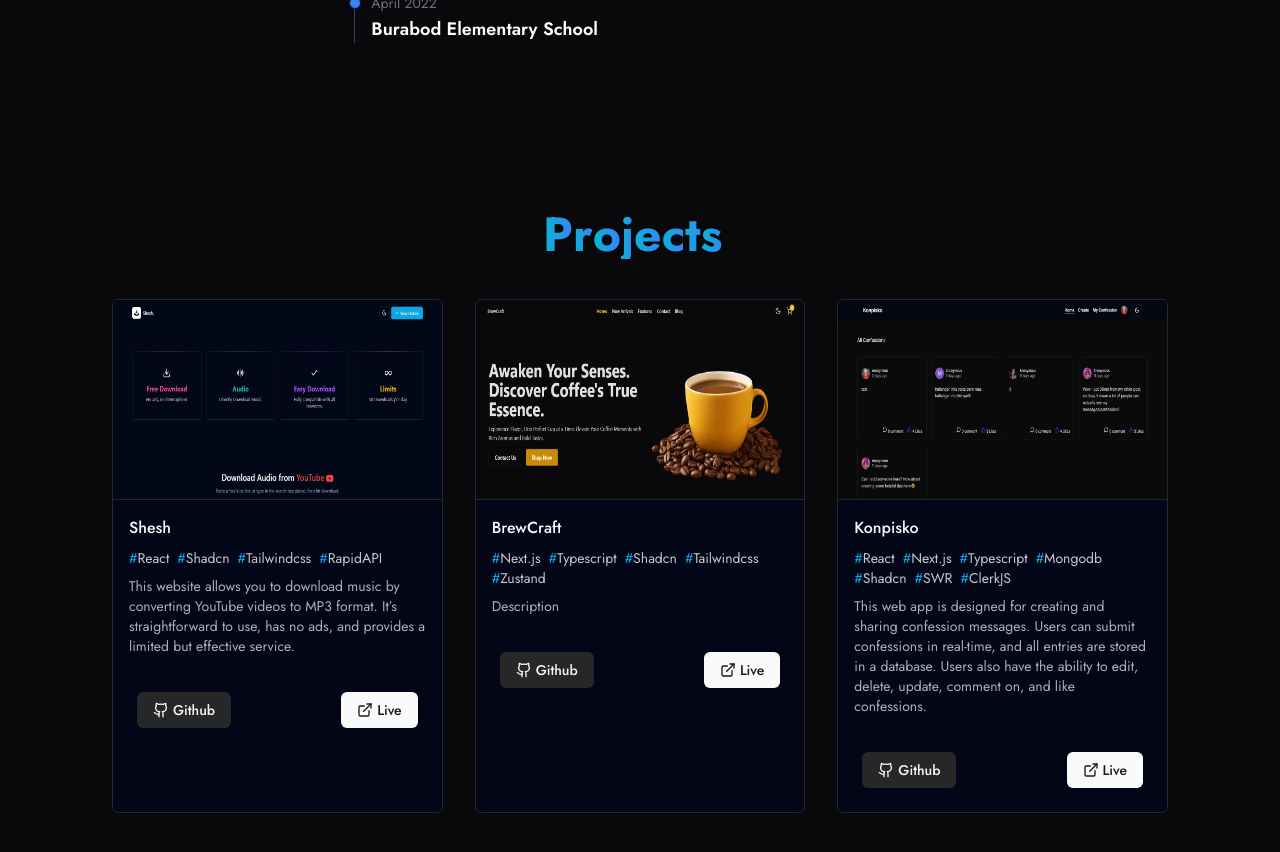
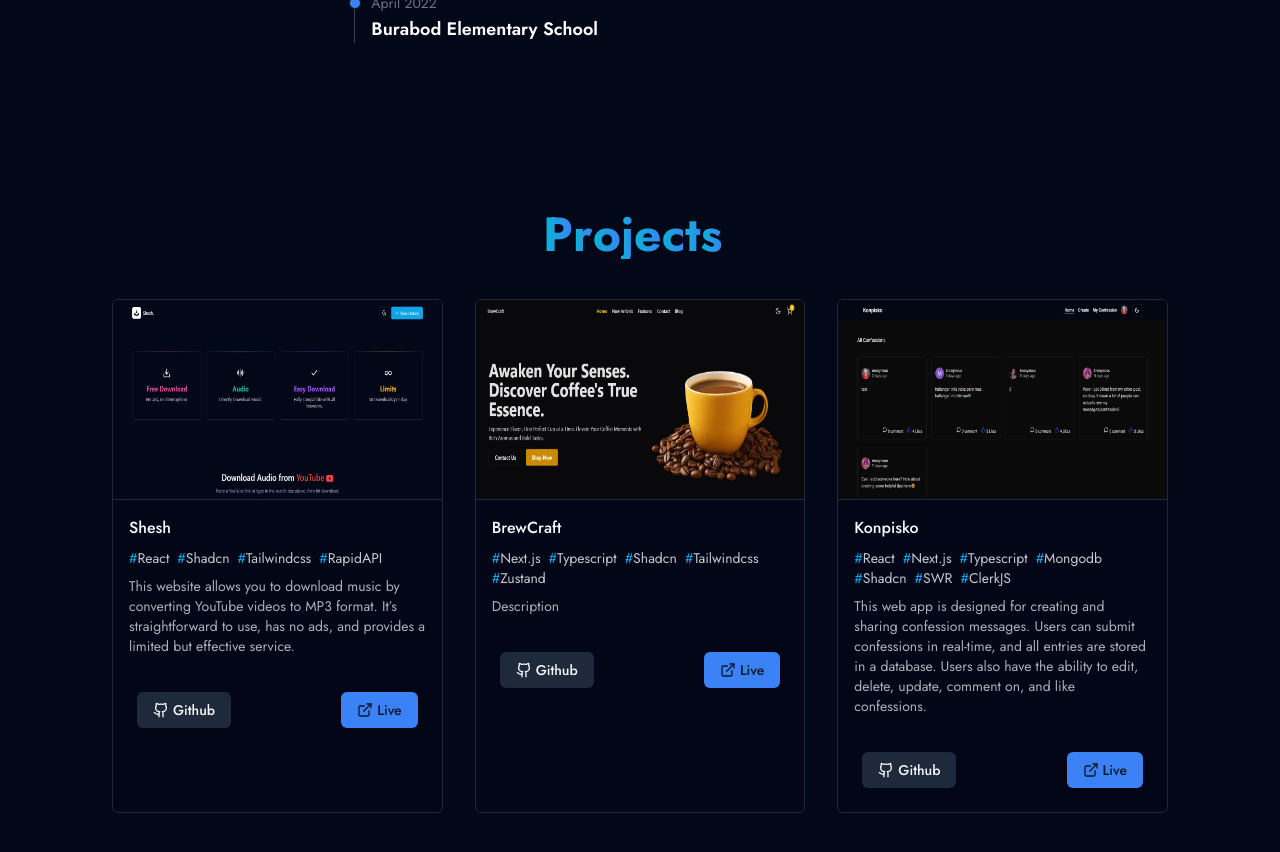
Before and after one commit to Panfilomacantan2/ppm-next-portfolio, a Next.js app: page / in a window 1280 px wide. Shown: the part 2073-2925 px from the top of the page. Built offline with nearby package versions, Linux system fonts and the light colour scheme.

Commit message:
"Update global CSS variables and SideBar component styles"

```diff
--- a/app/globals.css
+++ b/app/globals.css
@@ -2,27 +2,28 @@
 @tailwind components;
 @tailwind utilities;
 
+
 @layer base {
   :root {
     --background: 0 0% 100%;
-    --foreground: 240 10% 3.9%;
+    --foreground: 222.2 84% 4.9%;
     --card: 0 0% 100%;
-    --card-foreground: 240 10% 3.9%;
+    --card-foreground: 222.2 84% 4.9%;
     --popover: 0 0% 100%;
-    --popover-foreground: 240 10% 3.9%;
-    --primary: 240 5.9% 10%;
-    --primary-foreground: 0 0% 98%;
-    --secondary: 240 4.8% 95.9%;
-    --secondary-foreground: 240 5.9% 10%;
-    --muted: 240 4.8% 95.9%;
-    --muted-foreground: 240 3.8% 46.1%;
-    --accent: 240 4.8% 95.9%;
-    --accent-foreground: 240 5.9% 10%;
+    --popover-foreground: 222.2 84% 4.9%;
+    --primary: 221.2 83.2% 53.3%;
+    --primary-foreground: 210 40% 98%;
+    --secondary: 210 40% 96.1%;
+    --secondary-foreground: 222.2 47.4% 11.2%;
+    --muted: 210 40% 96.1%;
+    --muted-foreground: 215.4 16.3% 46.9%;
+    --accent: 210 40% 96.1%;
+    --accent-foreground: 222.2 47.4% 11.2%;
     --destructive: 0 84.2% 60.2%;
-    --destructive-foreground: 0 0% 98%;
-    --border: 240 5.9% 90%;
-    --input: 240 5.9% 90%;
-    --ring: 240 10% 3.9%;
+    --destructive-foreground: 210 40% 98%;
+    --border: 214.3 31.8% 91.4%;
+    --input: 214.3 31.8% 91.4%;
+    --ring: 221.2 83.2% 53.3%;
     --radius: 0.5rem;
     --chart-1: 12 76% 61%;
     --chart-2: 173 58% 39%;
@@ -32,25 +33,25 @@
   }
 
   .dark {
-    --background: 240 10% 3.9%;
-    --foreground: 0 0% 98%;
-    --card: 240 10% 3.9%;
-    --card-foreground: 0 0% 98%;
-    --popover: 240 10% 3.9%;
-    --popover-foreground: 0 0% 98%;
-    --primary: 0 0% 98%;
-    --primary-foreground: 240 5.9% 10%;
-    --secondary: 240 3.7% 15.9%;
-    --secondary-foreground: 0 0% 98%;
-    --muted: 240 3.7% 15.9%;
-    --muted-foreground: 240 5% 64.9%;
-    --accent: 240 3.7% 15.9%;
-    --accent-foreground: 0 0% 98%;
+    --background: 222.2 84% 4.9%;
+    --foreground: 210 40% 98%;
+    --card: 222.2 84% 4.9%;
+    --card-foreground: 210 40% 98%;
+    --popover: 222.2 84% 4.9%;
+    --popover-foreground: 210 40% 98%;
+    --primary: 217.2 91.2% 59.8%;
+    --primary-foreground: 222.2 47.4% 11.2%;
+    --secondary: 217.2 32.6% 17.5%;
+    --secondary-foreground: 210 40% 98%;
+    --muted: 217.2 32.6% 17.5%;
+    --muted-foreground: 215 20.2% 65.1%;
+    --accent: 217.2 32.6% 17.5%;
+    --accent-foreground: 210 40% 98%;
     --destructive: 0 62.8% 30.6%;
-    --destructive-foreground: 0 0% 98%;
-    --border: 240 3.7% 15.9%;
-    --input: 240 3.7% 15.9%;
-    --ring: 240 4.9% 83.9%;
+    --destructive-foreground: 210 40% 98%;
+    --border: 217.2 32.6% 17.5%;
+    --input: 217.2 32.6% 17.5%;
+    --ring: 224.3 76.3% 48%;
     --chart-1: 220 70% 50%;
     --chart-2: 160 60% 45%;
     --chart-3: 30 80% 55%;
--- a/components/SideBar.tsx
+++ b/components/SideBar.tsx
@@ -92,7 +92,7 @@ export function SideBar() {
               <Link
                 key={link.route}
                 className={cn(
-                  "flex max-w-fit border-b-2 border-transparent text-lg transition-colors hover:border-gray-100 hover:text-gray-900 dark:hover:border-sky-800 dark:hover:text-sky-50",
+                  "flex max-w-fit border-b-2 border-transparent text-lg transition-colors hover:border-gray-100 hover:text-gray-900 dark:hover:border-sky-800 dark:hover:text-sky-50 focus:ring-0 active:ring-0 active:outline-none focus:outline-none focus:ring-transparent focus:outline-transparent",
                   {
                     "border-sky-500 dark:border-sky-500": isActive,
                   },
```
